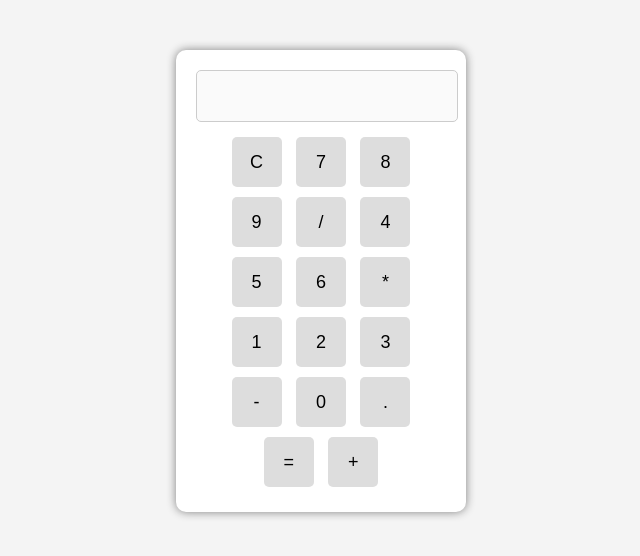
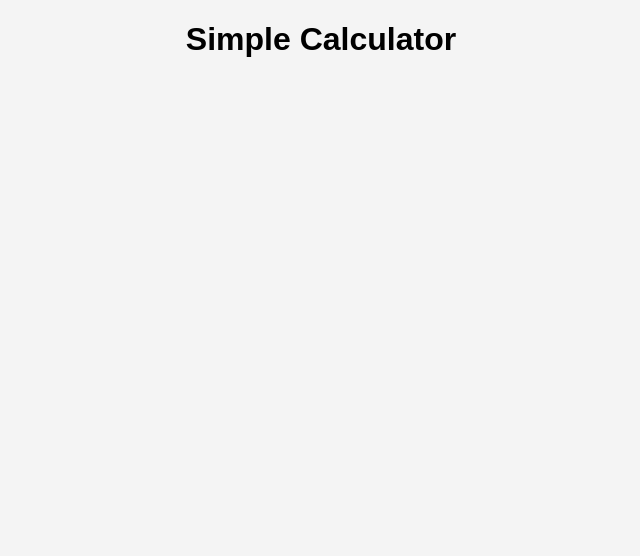
Before and after one commit to navi-sri007/Simple-Calculator, a plain HTML site: page index.html in a window 1280 px wide. Shown: the whole page, without its empty margins (319-959 px from the left). Drawn offline with Linux system fonts and the light colour scheme; files that its build step writes are made by us from their sources.

Commit message:
Updated index.html paths for correct deployment

```diff
--- a/index.html
+++ b/index.html
@@ -4,31 +4,11 @@
     <meta charset="UTF-8">
     <meta name="viewport" content="width=device-width, initial-scale=1.0">
     <title>Simple Calculator</title>
-    <link rel="stylesheet" href="style.css">
+    <link rel="stylesheet" href="my-project/style.css"> <!-- Updated Path -->
 </head>
 <body>
-    <div class="calculator">
-        <input type="text" id="display" disabled>
-        <div class="buttons">
-            <button onclick="clearDisplay()">C</button>
-            <button onclick="appendToDisplay('7')">7</button>
-            <button onclick="appendToDisplay('8')">8</button>
-            <button onclick="appendToDisplay('9')">9</button>
-            <button onclick="appendToDisplay('/')">/</button>
-            <button onclick="appendToDisplay('4')">4</button>
-            <button onclick="appendToDisplay('5')">5</button>
-            <button onclick="appendToDisplay('6')">6</button>
-            <button onclick="appendToDisplay('*')">*</button>
-            <button onclick="appendToDisplay('1')">1</button>
-            <button onclick="appendToDisplay('2')">2</button>
-            <button onclick="appendToDisplay('3')">3</button>
-            <button onclick="appendToDisplay('-')">-</button>
-            <button onclick="appendToDisplay('0')">0</button>
-            <button onclick="appendToDisplay('.')">.</button>
-            <button onclick="calculateResult()">=</button>
-            <button onclick="appendToDisplay('+')">+</button>
-        </div>
-    </div>
-    <script src="script.js"></script>
+    <h1>Simple Calculator</h1>
+
+    <script src="my-project/script.js"></script> <!-- Updated Path -->
 </body>
 </html>
```
